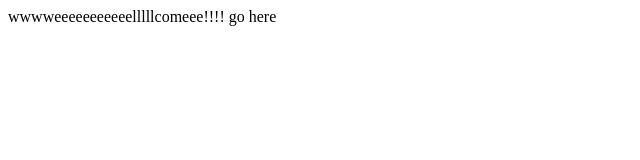
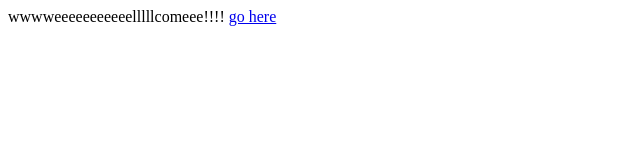
Before and after one commit to SwedishSquid/MyWebPage, a plain HTML site: page index.html in a window 1280 px wide. Shown: the full height of the page, 0-640 px from the left. Drawn offline with Linux system fonts and the light colour scheme.

Commit message:
ljksklsj

```diff
--- a/index.html
+++ b/index.html
@@ -1,2 +1,2 @@
 wwwweeeeeeeeeeelllllcomeee!!!!
-<a url="messengerTest\text0.html">go here</a>
+<a href="messengerTest\text0.html">go here</a>
```
